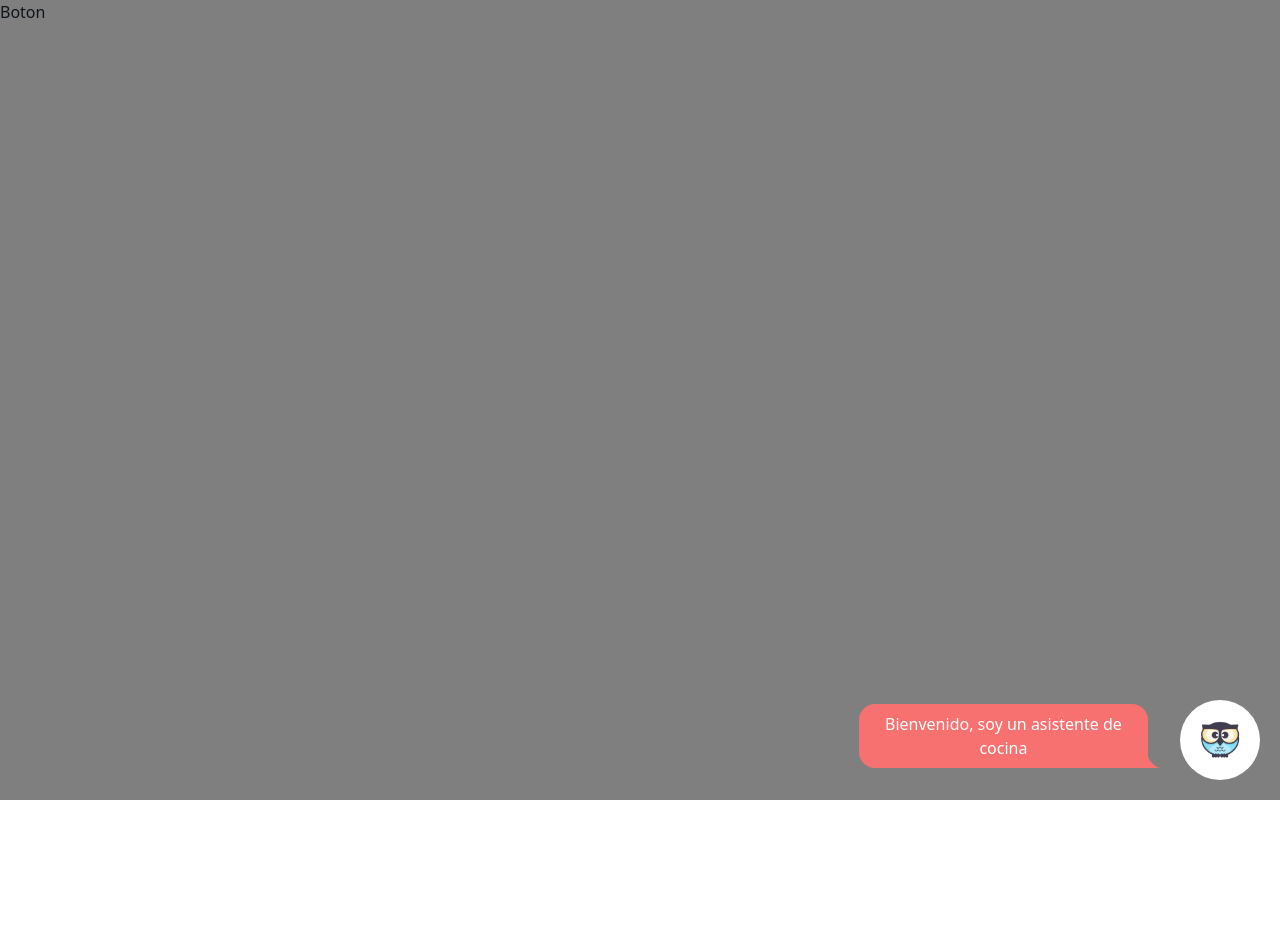
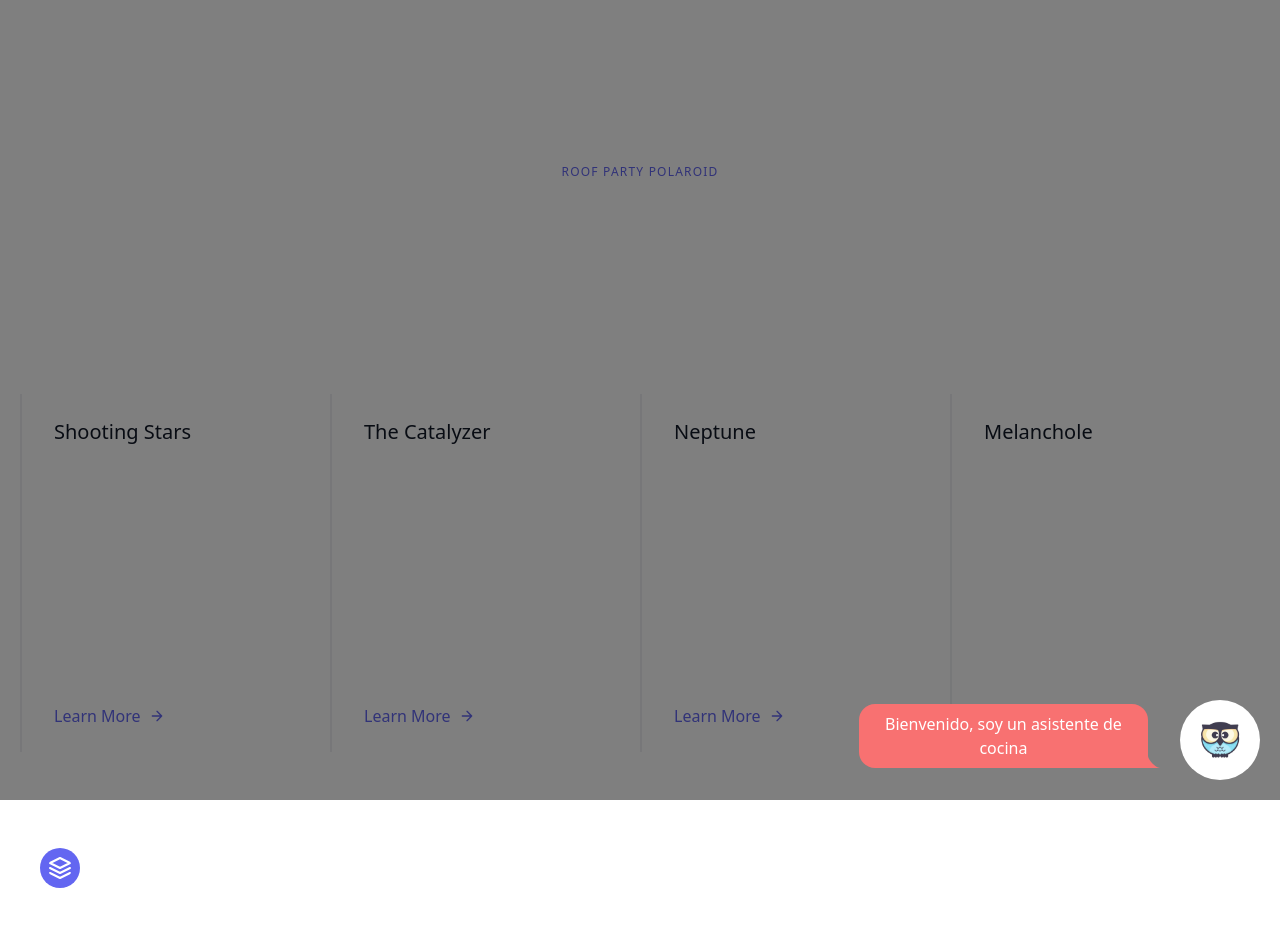
Before and after one commit to Ton3t/chat-challenge, a Vue app: page / in a window 1280 px wide. Shown: the top 952 px of the page. Before the commit the page ends 800 px from the top, so only its background shows below. Built offline with nearby package versions, Linux system fonts and the light colour scheme.

Commit message:
fixing box

```diff
--- a/src/App.vue
+++ b/src/App.vue
@@ -1,6 +1,198 @@
 <template>
   <!--general web-->
-  <div class="web">
+  <div class="web text-white">
+    <div class="navbar bg-base-100">
+      <div class="flex-1">
+        <a class="btn btn-ghost text-xl">Chat-Challenge | 1millionbot</a>
+      </div>
+      <div class="flex-none">
+        <ul class="menu menu-horizontal px-1">
+          <li><a>Link</a></li>
+          <li><a>Link</a></li>
+          <li><a>Link</a></li>
+          <li><a>Link</a></li>
+          <li>
+            <details>
+              <summary>Parent</summary>
+              <ul class="p-2 bg-base-100 rounded-t-none">
+                <li><a>Link 1</a></li>
+                <li><a>Link 2</a></li>
+              </ul>
+            </details>
+          </li>
+        </ul>
+      </div>
+    </div>
+
+    <section class="text-white-600 body-font">
+      <div class="container px-5 py-24 mx-auto">
+        <div class="flex flex-col text-center w-full mb-20">
+          <h2 class="text-xs text-indigo-500 tracking-widest font-medium title-font mb-1">
+            ROOF PARTY POLAROID
+          </h2>
+          <h1 class="sm:text-3xl text-2xl font-medium title-font mb-4 text-white-100">
+            Master Cleanse Reliac Heirloom
+          </h1>
+          <p class="lg:w-2/3 mx-auto leading-relaxed text-base text-white">
+            Lorem ipsum dolor, sit amet consectetur adipisicing elit. Harum voluptatem quo eos,
+            placeat ducimus voluptates, similique sequi quam, obcaecati expedita sunt! Facilis
+            error, incidunt fugiat perspiciatis praesentium facere temporibus laudantium.
+          </p>
+        </div>
+        <div class="flex flex-wrap">
+          <div
+            class="xl:w-1/4 lg:w-1/2 md:w-full px-8 py-6 border-l-2 border-gray-200 border-opacity-60"
+          >
+            <h2 class="text-lg sm:text-xl text-gray-900 font-medium title-font mb-2">
+              Shooting Stars
+            </h2>
+            <p class="leading-relaxed text-base mb-4">
+              Lorem ipsum dolor, sit amet consectetur adipisicing elit. Harum voluptatem quo eos,
+              placeat ducimus voluptates, similique sequi quam, obcaecati expedita sunt! Facilis
+              error, incidunt fugiat perspiciatis praesentium facere temporibus laudantium.
+            </p>
+            <a class="text-indigo-500 inline-flex items-center"
+              >Learn More
+              <svg
+                fill="none"
+                stroke="currentColor"
+                stroke-linecap="round"
+                stroke-linejoin="round"
+                stroke-width="2"
+                class="w-4 h-4 ml-2"
+                viewBox="0 0 24 24"
+              >
+                <path d="M5 12h14M12 5l7 7-7 7"></path>
+              </svg>
+            </a>
+          </div>
+          <div
+            class="xl:w-1/4 lg:w-1/2 md:w-full px-8 py-6 border-l-2 border-gray-200 border-opacity-60"
+          >
+            <h2 class="text-lg sm:text-xl text-gray-900 font-medium title-font mb-2">
+              The Catalyzer
+            </h2>
+            <p class="leading-relaxed text-base mb-4">
+              Lorem ipsum dolor, sit amet consectetur adipisicing elit. Harum voluptatem quo eos,
+              placeat ducimus voluptates, similique sequi quam, obcaecati expedita sunt! Facilis
+              error, incidunt fugiat perspiciatis praesentium facere temporibus laudantium.
+            </p>
+            <a class="text-indigo-500 inline-flex items-center"
+              >Learn More
+              <svg
+                fill="none"
+                stroke="currentColor"
+                stroke-linecap="round"
+                stroke-linejoin="round"
+                stroke-width="2"
+                class="w-4 h-4 ml-2"
+                viewBox="0 0 24 24"
+              >
+                <path d="M5 12h14M12 5l7 7-7 7"></path>
+              </svg>
+            </a>
+          </div>
+          <div
+            class="xl:w-1/4 lg:w-1/2 md:w-full px-8 py-6 border-l-2 border-gray-200 border-opacity-60"
+          >
+            <h2 class="text-lg sm:text-xl text-gray-900 font-medium title-font mb-2">Neptune</h2>
+            <p class="leading-relaxed text-base mb-4">
+              Lorem ipsum dolor, sit amet consectetur adipisicing elit. Harum voluptatem quo eos,
+              placeat ducimus voluptates, similique sequi quam, obcaecati expedita sunt! Facilis
+              error, incidunt fugiat perspiciatis praesentium facere temporibus laudantium.
+            </p>
+            <a class="text-indigo-500 inline-flex items-center"
+              >Learn More
+              <svg
+                fill="none"
+                stroke="currentColor"
+                stroke-linecap="round"
+                stroke-linejoin="round"
+                stroke-width="2"
+                class="w-4 h-4 ml-2"
+                viewBox="0 0 24 24"
+              >
+                <path d="M5 12h14M12 5l7 7-7 7"></path>
+              </svg>
+            </a>
+          </div>
+          <div
+            class="xl:w-1/4 lg:w-1/2 md:w-full px-8 py-6 border-l-2 border-gray-200 border-opacity-60"
+          >
+            <h2 class="text-lg sm:text-xl text-gray-900 font-medium title-font mb-2">Melanchole</h2>
+            <p class="leading-relaxed text-base mb-4">
+              Lorem ipsum dolor, sit amet consectetur adipisicing elit. Harum voluptatem quo eos,
+              placeat ducimus voluptates, similique sequi quam, obcaecati expedita sunt! Facilis
+              error, incidunt fugiat perspiciatis praesentium facere temporibus laudantium.
+            </p>
+            <a class="text-indigo-500 inline-flex items-center"
+              >Learn More
+              <svg
+                fill="none"
+                stroke="currentColor"
+                stroke-linecap="round"
+                stroke-linejoin="round"
+                stroke-width="2"
+                class="w-4 h-4 ml-2"
+                viewBox="0 0 24 24"
+              >
+                <path d="M5 12h14M12 5l7 7-7 7"></path>
+              </svg>
+            </a>
+          </div>
+        </div>
+        <footer class="text-white body-font">
+          <div
+            class="container px-5 py-24 mx-auto flex md:items-center lg:items-start md:flex-row md:flex-nowrap flex-wrap flex-col"
+          >
+            <div class="w-64 flex-shrink-0 md:mx-0 mx-auto text-center md:text-left">
+              <a class="flex title-font font-medium items-center md:justify-start justify-center">
+                <svg
+                  xmlns="http://www.w3.org/2000/svg"
+                  fill="none"
+                  stroke="currentColor"
+                  stroke-linecap="round"
+                  stroke-linejoin="round"
+                  stroke-width="2"
+                  class="w-10 h-10 text-white p-2 bg-indigo-500 rounded-full"
+                  viewBox="0 0 24 24"
+                >
+                  <path d="M12 2L2 7l10 5 10-5-10-5zM2 17l10 5 10-5M2 12l10 5 10-5"></path>
+                </svg>
+                <span class="ml-3 text-xl">Tailblocks</span>
+              </a>
+              <p class="mt-2 text-sm">Air plant banjo lyft occupy retro adaptogen indego</p>
+            </div>
+            <div
+              class="flex-grow flex flex-wrap md:pl-20 -mb-10 md:mt-0 mt-10 md:text-left text-center"
+            >
+              <div class="lg:w-1/4 md:w-1/2 w-full px-4">
+                <h2 class="title-font font-medium tracking-widest text-sm mb-3">CATEGORIES</h2>
+                <nav class="list-none mb-10">
+                  <li>
+                    <a class="hover:text-gray-100">First Link</a>
+                  </li>
+                  <li>
+                    <a class="hover:text-gray-100">Second Link</a>
+                  </li>
+                  <li>
+                    <a class="hover:text-gray-100">Third Link</a>
+                  </li>
+                  <li>
+                    <a class="hover:text-gray-100">Fourth Link</a>
+                  </li>
+                </nav>
+              </div>
+            </div>
+          </div>
+        </footer>
+        <button
+          class="flex mx-auto mt-16 text-white bg-indigo-500 border-0 py-2 px-8 focus:outline-none hover:bg-indigo-600 rounded text-lg"
+        >
+          Button
+        </button>
+      </div>
+    </section>
     <button>Boton</button>
   </div>
   <div class="w-screen h-screen bg-black bg-opacity-50 fixed top-0 left-0 pointer-events-none">
@@ -28,7 +220,7 @@
     <!-- chat box -->
     <div class="h-full w-full" :class="{ flex: open, hidden: !open }">
       <div
-        class="flex flex-col w-96 h-full absolute top-0 right-0 pointer-events-auto border-2 border-slate-800 resize- overflow-auto"
+        class="flex flex-col w-96 h-[80vh] absolute top-0 right-0 pointer-events-auto border-2 border-slate-800 overflow-auto mt-12 mr-5"
       >
         <header class="bg-red-500 text-red-50 w-full flex justify-between items-center p-1">
           <div class="flex-grow flex items-center">
```
